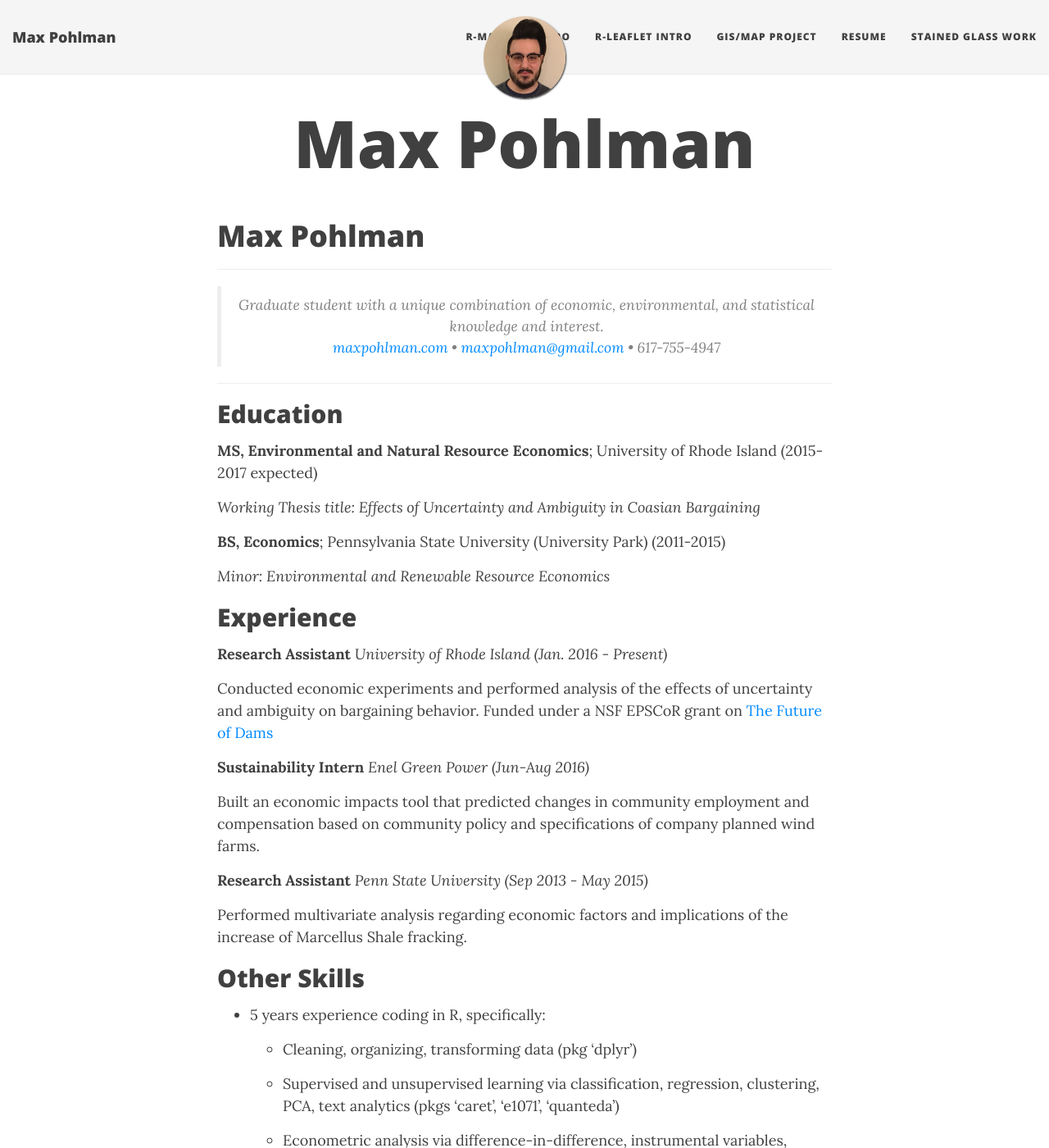
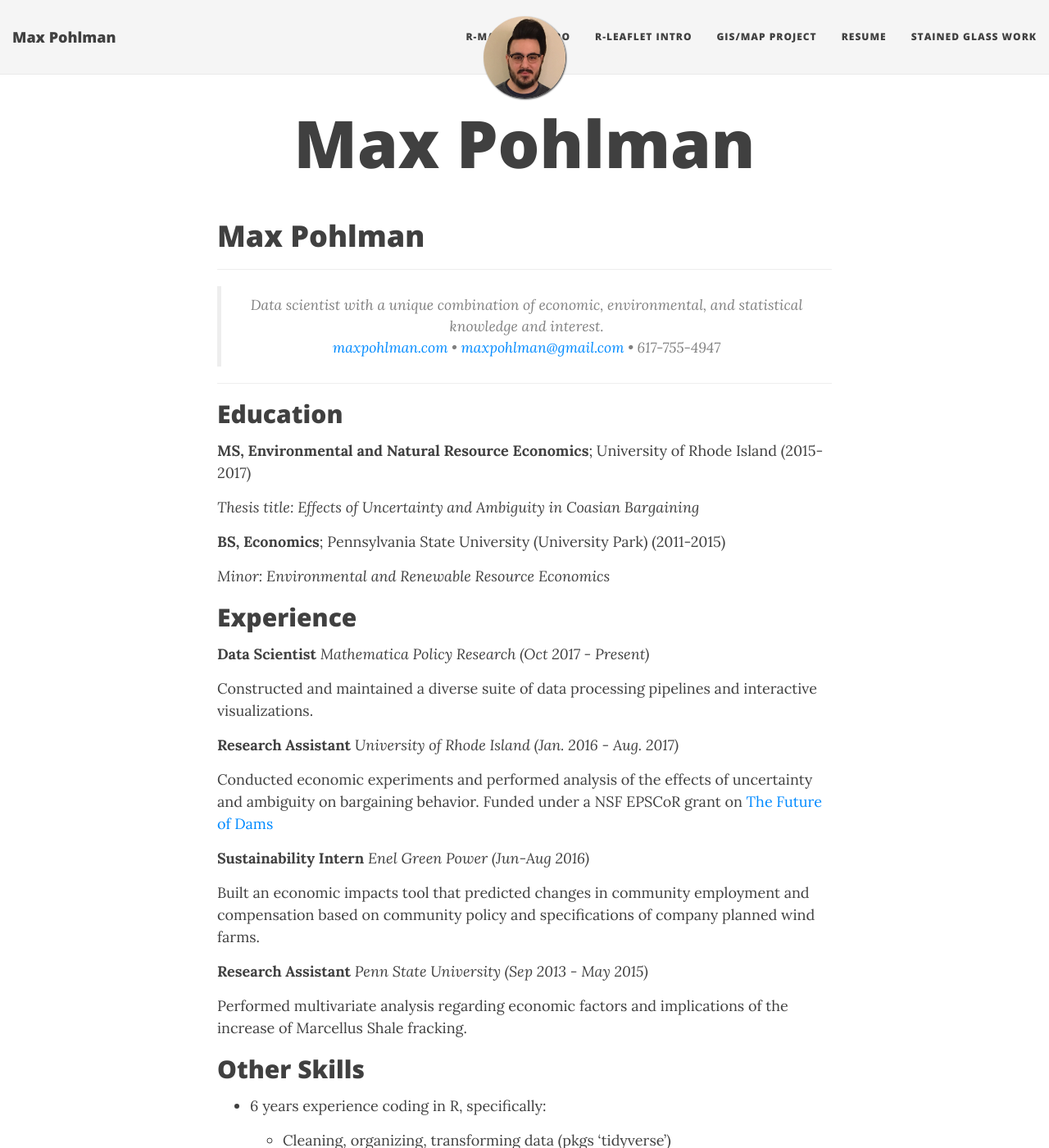
Before and after one commit to maxpohlman/maxpohlman.github.io, a Jekyll site: the page built from resume.md, in a window 1280 px wide and 1400 px high. Shown: the whole window at 82% size. Built offline with Jekyll 4.4.1, drawn with Linux system fonts in a browser that asks for light colours; nearby versions of some CDN libraries; our own code applies the rules of GitHub Pages for plain Markdown files; some of the changed text lies outside the part shown.

Commit message:
Res update

```diff
--- a/resume.md
+++ b/resume.md
@@ -6,7 +6,7 @@ Max Pohlman
 
 ----
 
-><p align="center">Graduate student with a unique combination of economic, environmental, and
+><p align="center">Data scientist with a unique combination of economic, environmental, and
   				statistical knowledge and interest. <br>
 <a href="maxpohlman.com">maxpohlman.com</a>  •   <a href="mailto:maxpohlman@gmail.com">maxpohlman@gmail.com</a>  •  617-755-4947 </p>
 
@@ -16,9 +16,9 @@ Education
 ---------
 
 
-**MS, Environmental and Natural Resource Economics**; University of Rhode Island (2015-2017 expected)
+**MS, Environmental and Natural Resource Economics**; University of Rhode Island (2015-2017)
 
-*Working Thesis title: Effects of Uncertainty and Ambiguity in Coasian Bargaining*
+*Thesis title: Effects of Uncertainty and Ambiguity in Coasian Bargaining*
 
 **BS, Economics**; Pennsylvania State University (University Park) (2011-2015)
 
@@ -27,8 +27,14 @@ Education
 Experience
 ----------
 
+**Data Scientist**
+*Mathematica Policy Research (Oct 2017 - Present)*
+
+Constructed and maintained a diverse suite of data processing pipelines and
+interactive visualizations.
+
 **Research Assistant**
-*University of Rhode Island (Jan. 2016 - Present)*
+*University of Rhode Island (Jan. 2016 - Aug. 2017)*
 
 Conducted economic experiments and performed analysis of the effects of uncertainty
 and ambiguity on bargaining behavior. Funded under a NSF EPSCoR grant on [The Future of Dams](https://nsf.gov/awardsearch/showAward?AWD_ID=1539071)
@@ -48,9 +54,9 @@ of Marcellus Shale fracking.
 Other Skills
 --------------------
 
-* 5 years experience coding in R, specifically:
+* 6 years experience coding in R, specifically:
 
-	* Cleaning, organizing, transforming data (pkg 'dplyr')
+	* Cleaning, organizing, transforming data (pkgs ‘tidyverse’)
 
 	* Supervised and unsupervised learning via classification, regression, clustering, PCA,
 	text analytics (pkgs 'caret', 'e1071', 'quanteda')
```
Also changed, not shown: other parts of resume.md (+1 -1 lines), 2 other files.
